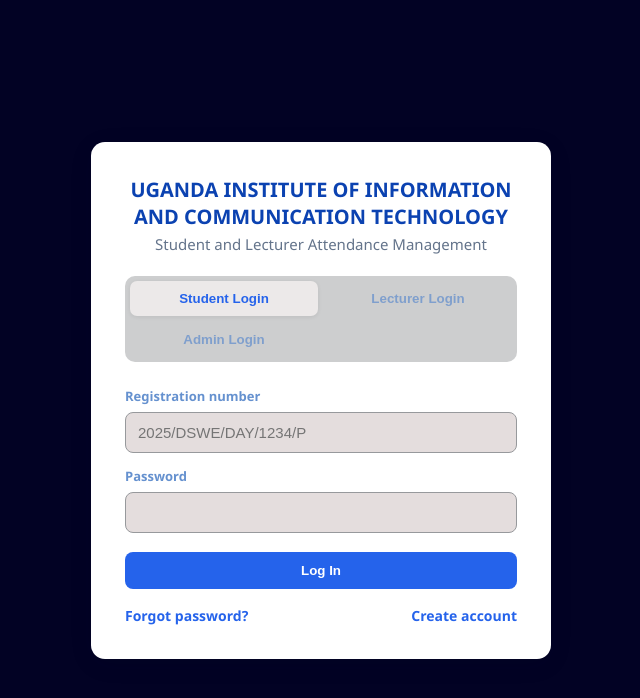
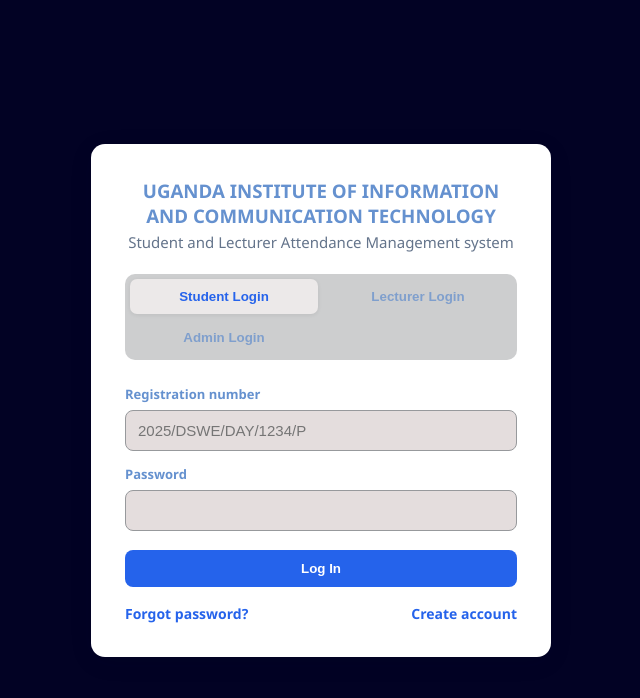
Before and after one commit to junior-pro-256/Attendance-Management, a plain HTML site: page frontend/index.html in a window 1280 px wide. Shown: the whole page, without its empty margins (319-959 px from the left). Drawn offline with Linux system fonts and the light colour scheme.

Commit message:
Update index.html

```diff
--- a/frontend/index.html
+++ b/frontend/index.html
@@ -9,8 +9,8 @@
 <section id="login-page" class="page auth-page">
     <div class="card auth-card">
         <div class="brand">
-            <h1>UGANDA INSTITUTE OF INFORMATION AND COMMUNICATION TECHNOLOGY</h1>
-            <p>Student and Lecturer Attendance Management</p>
+            <h3>UGANDA INSTITUTE OF INFORMATION AND COMMUNICATION TECHNOLOGY</h3>
+            <p>Student and Lecturer Attendance Management system</p>
         </div>
 <div class="role-tabs">
     <button class="tab active" data-role="student">Student Login</button>
@@ -18,7 +18,7 @@
     <button class="tab" data-role="admin">Admin Login</button></div>
 <p id="login-error" class="message error hidden"></p>
 <form id="login-form"><label id="login-identifier-label">Registration number</label>
-    <input id="login-identifier" required autocomplete="username" placeholder="2025/DSWE/DAY/1234/P">
+    <input id="login-identifier" required  placeholder="2025/DSWE/DAY/1234/G">
     <label>Password</label>
     <input id="login-password" type="password" required autocomplete="current-password">
     <button class="btn primary" id="login-btn">Log In</button>
```
